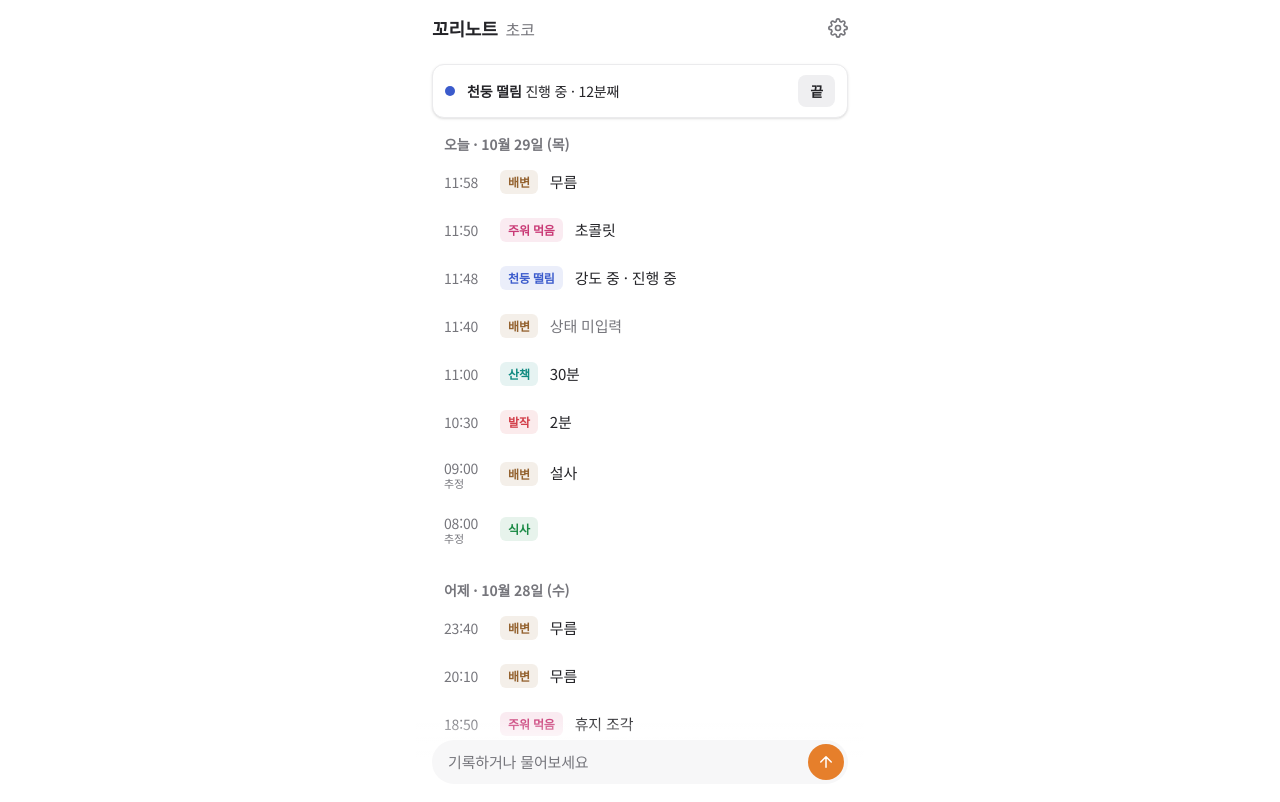
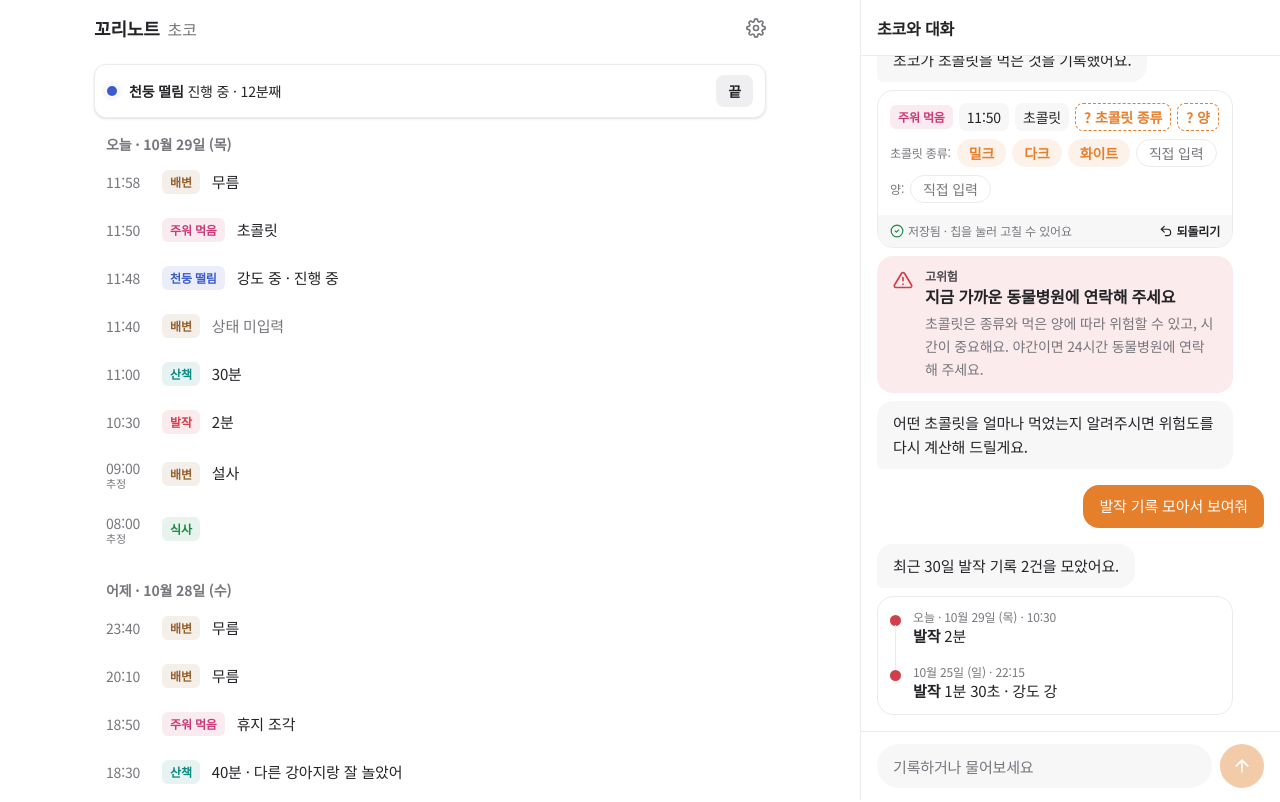
Before and after one commit to GANGYIKIM/kkori-note, a Next.js app: page / in a window 1280 px wide. Shown: the top 802 px of the page. Built offline with nearby package versions, Linux system fonts and the light colour scheme.

Commit message:
✨ feat: show records and chat side by side on wide screens

```diff
--- a/src/app/layout.tsx
+++ b/src/app/layout.tsx
@@ -24,7 +24,7 @@ export default function RootLayout({ children }: { children: ReactNode }) {
   return (
     <html lang="ko" className={`${notoSansKr.variable} h-full antialiased`}>
       <body className="min-h-dvh">
-        <div className="mx-auto flex min-h-dvh w-full max-w-md flex-col">{children}</div>
+        <div className="flex min-h-dvh w-full flex-col">{children}</div>
       </body>
     </html>
   );
--- a/src/app/settings/page.tsx
+++ b/src/app/settings/page.tsx
@@ -4,7 +4,7 @@ import { ProfileForm } from "@/components/ProfileForm";
 
 export default function SettingsPage() {
   return (
-    <div className="px-4 pb-10">
+    <div className="mx-auto w-full max-w-md px-4 pb-10">
       <header className="flex h-14 items-center gap-1">
         <Link href="/" aria-label="뒤로" className="-ml-2 rounded-lg p-2 text-muted hover:bg-surface">
           <BackIcon />
--- a/src/components/BottomSheet.tsx
+++ b/src/components/BottomSheet.tsx
@@ -6,6 +6,7 @@ import { CloseIcon } from "./Icons";
 /**
  * 아래에서 올라오는 시트. full이면 화면 전체(채팅), 아니면 내용 높이만큼(칩 수정).
  * stickToBottom이면 열 때와 내용이 늘 때 맨 아래로 내린다(채팅의 최근 대화).
+ * className은 바깥 틀에 붙는다(예: 넓은 화면에서 숨기기).
  */
 export function BottomSheet({
   open,
@@ -13,6 +14,7 @@ export function BottomSheet({
   onClose,
   full = false,
   stickToBottom = false,
+  className = "",
   children,
   footer,
 }: {
@@ -21,6 +23,7 @@ export function BottomSheet({
   onClose: () => void;
   full?: boolean;
   stickToBottom?: boolean;
+  className?: string;
   children: ReactNode;
   footer?: ReactNode;
 }) {
@@ -40,7 +43,7 @@ export function BottomSheet({
   if (!open) return null;
 
   return (
-    <div className="fixed inset-0 z-50 flex justify-center" role="dialog" aria-modal="true" aria-label={title}>
+    <div className={`fixed inset-0 z-50 flex justify-center ${className}`} role="dialog" aria-modal="true" aria-label={title}>
       <button type="button" aria-label="닫기" onClick={onClose} className="absolute inset-0 bg-black/40" />
       <div
         className={`relative mt-auto flex w-full max-w-md flex-col bg-background shadow-xl ${
--- a/src/components/MainScreen.tsx
+++ b/src/components/MainScreen.tsx
@@ -15,6 +15,7 @@ import {
 import { AppHeader } from "./AppHeader";
 import { BottomSheet } from "./BottomSheet";
 import { ChatComposer, ChatLauncher } from "./chat/ChatComposer";
+import { ChatPanel } from "./chat/ChatPanel";
 import { ChatView } from "./chat/ChatView";
 import { EmptyState } from "./EmptyState";
 import { EntryEditSheet } from "./EntryEditSheet";
@@ -26,7 +27,7 @@ const INITIAL_MESSAGES: ChatMessage[] = MAIN_CHAT_CASE_IDS.flatMap(
 );
 
 /**
- * 메인 화면 (PRD R0): 기록 목록 + 진행 중 띠 + 하단 입력창 → 채팅.
+ * 메인 화면 (PRD R0): 기록 목록 + 진행 중 띠 + 하단 입력창 → 채팅. 넓은 화면은 기록 목록과 채팅을 나란히 둔다.
  * 지금은 가짜 데이터로 동작하는 화면 미리보기다. 저장소·파싱·상담 로직은 다음 단계에서 붙인다.
  */
 export function MainScreen() {
@@ -87,13 +88,28 @@ export function MainScreen() {
     ]);
   }
 
+  const chatTitle = `${MOCK_DOG.name}와 대화`;
+  const chat = (
+    <ChatView
+      messages={messages}
+      entries={chatEntries}
+      nowIso={MOCK_NOW}
+      timeZone={MOCK_TIME_ZONE}
+      actions={{ onEdit: setEditing, onPick: pick, onUndo: undo }}
+    />
+  );
+
+  // 넓은 화면(lg 이상)은 왼쪽 기록 목록 + 오른쪽 채팅 패널, 좁은 화면은 입력창을 누르면 채팅 시트가 열린다
   return (
-    <div className="flex min-h-dvh flex-col px-4">
+    <div className="lg:grid lg:h-dvh lg:grid-cols-[minmax(0,1fr)_420px]">
+      <div className="mx-auto flex min-h-dvh w-full max-w-md flex-col px-4 lg:min-h-0 lg:max-w-none lg:overflow-y-auto">
         <div className="sticky top-0 z-10 -mx-4 bg-background/95 px-4 backdrop-blur">
+          <div className="lg:mx-auto lg:max-w-2xl">
             <AppHeader dogName={MOCK_DOG.name} />
           </div>
+        </div>
 
-      <main className="flex-1 space-y-4 pb-28 pt-2">
+        <main className="w-full flex-1 space-y-4 pb-28 pt-2 lg:mx-auto lg:max-w-2xl lg:pb-8">
           <OngoingEpisodeBar episodes={ongoing} nowIso={MOCK_NOW} onClose={closeEpisode} />
           {entries.length === 0 ? (
             <EmptyState
@@ -114,25 +130,27 @@ export function MainScreen() {
           )}
         </main>
 
-      <div className="fixed inset-x-0 bottom-0 z-20 mx-auto w-full max-w-md bg-gradient-to-t from-background via-background to-background/0 px-4 pb-4 pt-6">
+        <div className="fixed inset-x-0 bottom-0 z-20 mx-auto w-full max-w-md bg-gradient-to-t from-background via-background to-background/0 px-4 pb-4 pt-6 lg:hidden">
           <ChatLauncher onOpen={() => setChatOpen(true)} />
         </div>
+      </div>
+
+      <aside className="hidden min-h-0 border-l border-border lg:block">
+        <ChatPanel title={chatTitle} footer={<ChatComposer onSend={send} />}>
+          {chat}
+        </ChatPanel>
+      </aside>
 
       <BottomSheet
         open={chatOpen}
-        title={`${MOCK_DOG.name}와 대화`}
+        title={chatTitle}
         onClose={() => setChatOpen(false)}
         full
         stickToBottom
+        className="lg:hidden"
         footer={<ChatComposer onSend={send} autoFocus />}
       >
-        <ChatView
-          messages={messages}
-          entries={chatEntries}
-          nowIso={MOCK_NOW}
-          timeZone={MOCK_TIME_ZONE}
-          actions={{ onEdit: setEditing, onPick: pick, onUndo: undo }}
-        />
+        {chat}
       </BottomSheet>
 
       <EntryEditSheet
--- /dev/null
+++ b/src/components/chat/ChatPanel.tsx
@@ -0,0 +1,27 @@
+"use client";
+
+import { useEffect, useRef, type ReactNode } from "react";
+
+/**
+ * 넓은 화면에서 메인 오른쪽에 늘 열려 있는 채팅 패널 (PRD R0).
+ * 좁은 화면의 채팅 시트와 같은 모양이고, 내용이 늘면 맨 아래로 내린다.
+ */
+export function ChatPanel({ title, children, footer }: { title: string; children: ReactNode; footer: ReactNode }) {
+  const bodyRef = useRef<HTMLDivElement>(null);
+
+  useEffect(() => {
+    if (bodyRef.current) bodyRef.current.scrollTop = bodyRef.current.scrollHeight;
+  }, [children]);
+
+  return (
+    <section aria-label={title} className="flex h-full min-h-0 flex-col">
+      <header className="flex h-14 shrink-0 items-center border-b border-border px-4">
+        <h2 className="font-bold">{title}</h2>
+      </header>
+      <div ref={bodyRef} className="min-h-0 flex-1 overflow-y-auto px-4 py-4">
+        {children}
+      </div>
+      <div className="shrink-0 border-t border-border px-4 py-3">{footer}</div>
+    </section>
+  );
+}
--- a/src/components/preview/PreviewCatalog.tsx
+++ b/src/components/preview/PreviewCatalog.tsx
@@ -77,7 +77,7 @@ export function PreviewCatalog() {
   const [draft, setDraft] = useState<LogEntry>(map["e-choco"]);
 
   return (
-    <div className="px-4 pb-20">
+    <div className="mx-auto w-full max-w-md px-4 pb-20">
       <header className="sticky top-0 z-10 -mx-4 flex h-14 items-center gap-1 bg-background/95 px-4 backdrop-blur">
         <Link href="/" aria-label="메인으로" className="-ml-2 rounded-lg p-2 text-muted hover:bg-surface">
           <BackIcon />
```
Also changed, not shown: 1 other file (tests, documents, lock files or other folders). Lines whose indentation alone changed are shown as unchanged.
